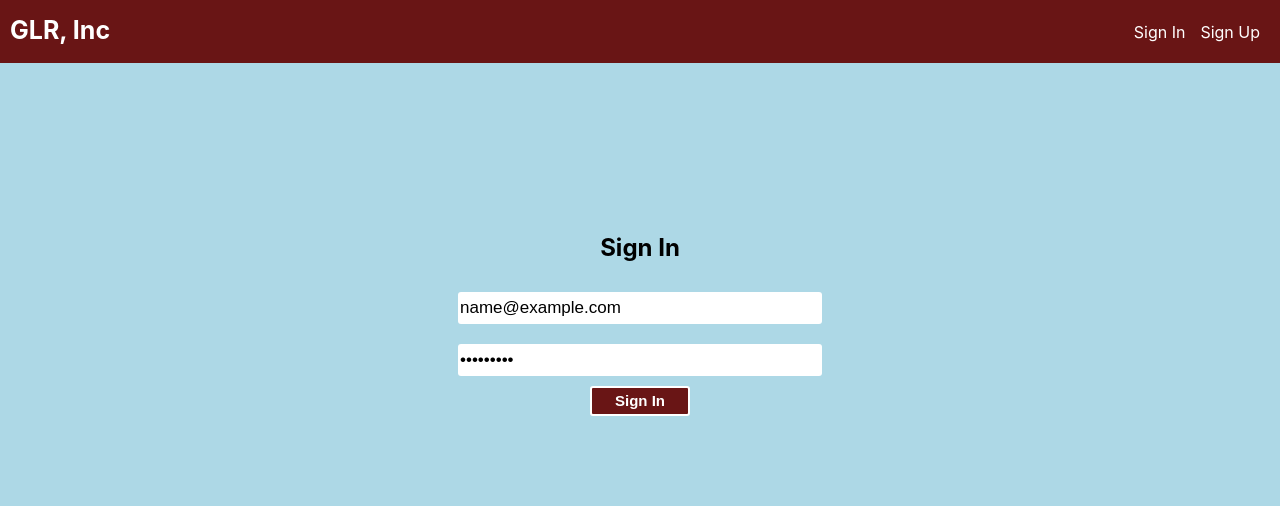
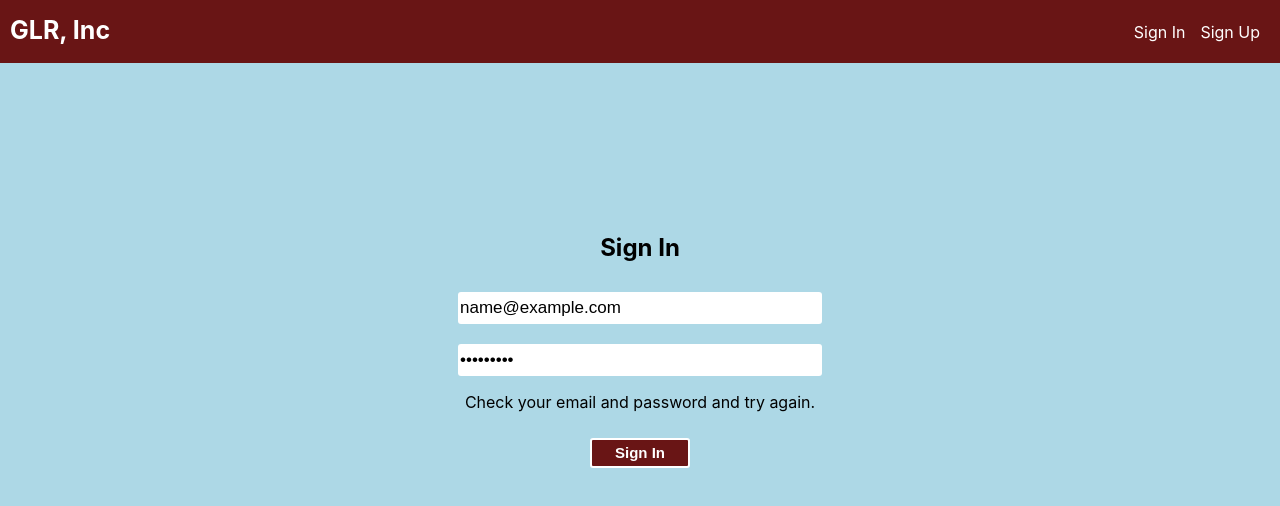
Before and after one commit to lcohio/receipt_tracker, a React (Create React App) app in the folder react-glr/: page / in a window 1280 px wide. Both pictures are taken after typing "name@example.com", "Sample123" into the empty fields and a click on the button "Sign In". Shown: the top 506 px of the page. Built offline with nearby package versions, Linux system fonts and the light colour scheme; no server answers.

Commit message:
handle login errors

```diff
--- a/react-glr/src/App.css
+++ b/react-glr/src/App.css
@@ -94,6 +94,10 @@
   font-size: 20px;
 }
 
+.login-warning {
+  text-align: center;
+}
+
 .expenses {
   margin: auto;
   width: 100%;
--- a/react-glr/src/Login.jsx
+++ b/react-glr/src/Login.jsx
@@ -20,6 +20,7 @@ const Login = () => {
             </div>
             <div className="form-group">
               <input onChange={(e) => setUser({ ...user, password: e.target.value })} type="password" className="form-input" placeholder='Password' required/>
+              {auth.errors && <p className='login-warning'>Check your email and password and try again.</p>}
             </div>
             <button type='submit' className='form-btn'>Sign In</button>
         </form>
--- a/react-glr/src/context/AuthProvider.js
+++ b/react-glr/src/context/AuthProvider.js
@@ -7,7 +7,7 @@ const AuthContext = createContext();
 
 const AuthProvider = ({ children }) => {
     const [user, setUser] = useState('');
-    const [errors, setErrors] = useState([]);
+    const [errors, setErrors] = useState(null);
     const navigate = useNavigate();
 
     const loginAction = async (data) => {
@@ -26,10 +26,10 @@ const AuthProvider = ({ children }) => {
             Cookies.set('09fe6784ce100', encoded);
             setUser(res.data);
             navigate('/expenses');
+            setErrors(null);
         }
         catch(err) {
             setErrors(err);
-            console.error(err);
         }
     }
 
--- a/react-glr/src/index.js
+++ b/react-glr/src/index.js
@@ -2,7 +2,6 @@ import React from 'react';
 import ReactDOM from 'react-dom/client';
 import './index.css';
 import App from './App';
-import reportWebVitals from './reportWebVitals';
 
 const root = ReactDOM.createRoot(document.getElementById('root'));
 root.render(
@@ -10,8 +9,3 @@ root.render(
     <App />
   </React.StrictMode>
 );
-
-// If you want to start measuring performance in your app, pass a function
-// to log results (for example: reportWebVitals(console.log))
-// or send to an analytics endpoint. Learn more: https://bit.ly/CRA-vitals
-reportWebVitals();
--- a/react-glr/src/reportWebVitals.js
+++ /dev/null
@@ -1,13 +0,0 @@
-const reportWebVitals = onPerfEntry => {
-  if (onPerfEntry && onPerfEntry instanceof Function) {
-    import('web-vitals').then(({ getCLS, getFID, getFCP, getLCP, getTTFB }) => {
-      getCLS(onPerfEntry);
-      getFID(onPerfEntry);
-      getFCP(onPerfEntry);
-      getLCP(onPerfEntry);
-      getTTFB(onPerfEntry);
-    });
-  }
-};
-
-export default reportWebVitals;
```
Also changed, not shown: react-glr/src/setupTests.js (deleted, +0 -5 lines), 2 other files (tests, documents, lock files or other folders).
